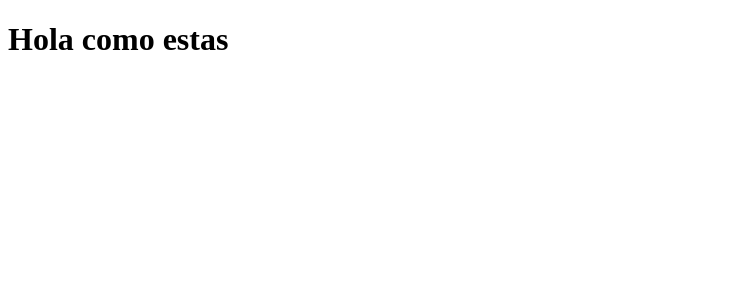
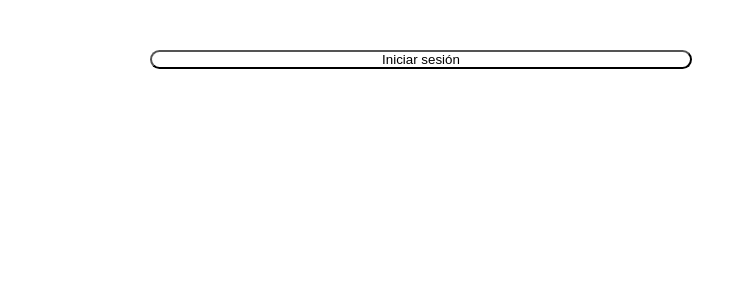
Before and after one commit to miguelcastrozz/Project-Chatu, a React (Create React App) app in the folder frontend/: page / in a window 1280 px wide. Shown: the top 300 px of the page, without its empty margins (0-747 px from the left). Built offline with nearby package versions, Linux system fonts and the light colour scheme.

Commit message:
First component created

```diff
--- a/frontend/src/App.js
+++ b/frontend/src/App.js
@@ -1,9 +1,12 @@
 import React from "react";
+import "./components/assets/global.css";
+import "./components/assets/reset.css";
+import IniciarSession from "./components/forms/IniciarSession";
 
 export default function App() {
   return (
     <div>
-      <h1>Hola chicos</h1>
+      <IniciarSession>Iniciar sesión</IniciarSession>
     </div>
   )
 }
--- a/frontend/src/components/assets/reset.css
+++ b/frontend/src/components/assets/reset.css
@@ -14,7 +14,6 @@ time, mark, audio, video {
   margin: 0;
   padding: 0;
   border: 0;
-  font-size: 100%;
   font: inherit;
   vertical-align: baseline;
 }
--- /dev/null
+++ b/frontend/src/components/forms/IniciarSession.js
@@ -0,0 +1,9 @@
+import React from "react";
+import "./forms.css"
+
+export default function IniciarSession(props) {
+  const { children } = props;
+  return (
+    <button className="button" > { children } </button>
+  )
+}
--- /dev/null
+++ b/frontend/src/components/forms/forms.css
@@ -0,0 +1,16 @@
+.button {
+  background-color: transparent;
+  border-radius: 24px;
+  color: black;
+  margin: 50px 150px;
+  text-align: center;
+  width: 542px;
+}
+
+.button:hover {
+  background-color: crimson;
+}
+
+.button:active {
+  background-color: aqua;
+}
--- a/frontend/src/index.js
+++ b/frontend/src/index.js
@@ -1,7 +1,8 @@
 import React from "react";
 import ReactDOM from "react-dom";
+import App from "./App";
 
 const container = document.getElementById("root");
 const root = ReactDOM.createRoot(container);
 
-root.render(<h1>Hola como estas</h1>);
+root.render(<App></App>);
```
